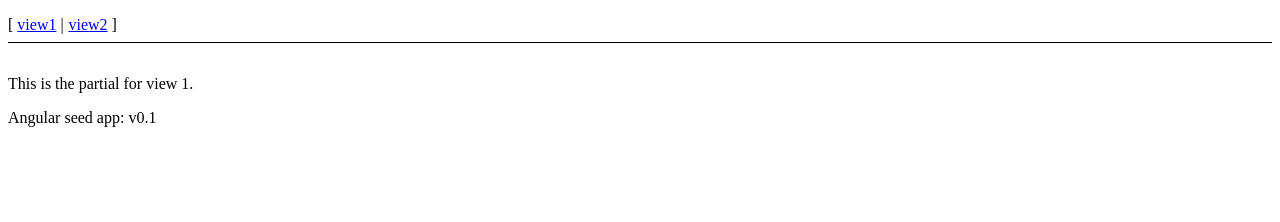
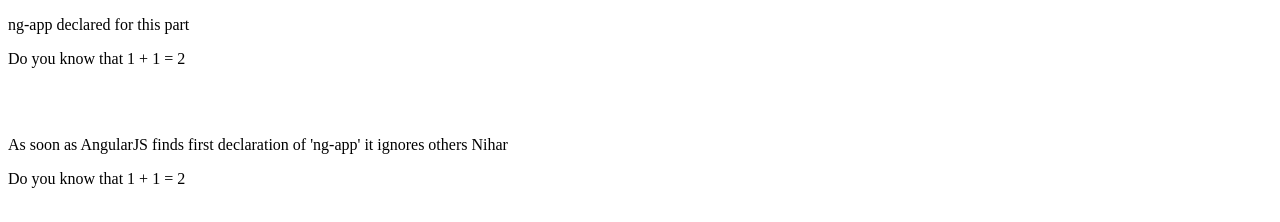
Before and after one commit to nihar007/FirstAndroidApp, a website: page FirstAndroidHTML/app/index.html in a window 1280 px wide. Drawn offline with Linux system fonts and the light colour scheme.

Commit message:
angular test 1

```diff
--- a/FirstAndroidHTML/app/index.html
+++ b/FirstAndroidHTML/app/index.html
@@ -2,18 +2,23 @@
 <html lang="en" ng-app="myApp">
 <head>
   <meta charset="utf-8">
-  <title>My AngularJS App</title>
+  <title>Ndroid TestApp</title>
   <link rel="stylesheet" href="css/app.css"/>
 </head>
 <body>
-  <ul class="menu">
-    <li><a href="#/view1">view1</a></li>
-    <li><a href="#/view2">view2</a></li>
-  </ul>
 
-  <div ng-view></div>
+	<div ng-app> <!-- This is what you should care about -->
+		<p> ng-app declared for this part </p>
+		<p> {{'Do you know that 1 + 1 = ' + (1+1) }}</p>
 
-  <div>Angular seed app: v<span app-version></span></div>
+
+	</div><br/><br/>
+	<!--=========================-->
+	<div ng-app>
+		<p> As soon as AngularJS finds first declaration of 'ng-app' it ignores others  Nihar</p>
+		<p> {{'Do you know that 1 + 1 = ' + (1+1) }}</p>
+	</div><br/><br/>
+	<!--=========================-->
 
 
   <script src="lib/angular/angular.js"></script>
```
